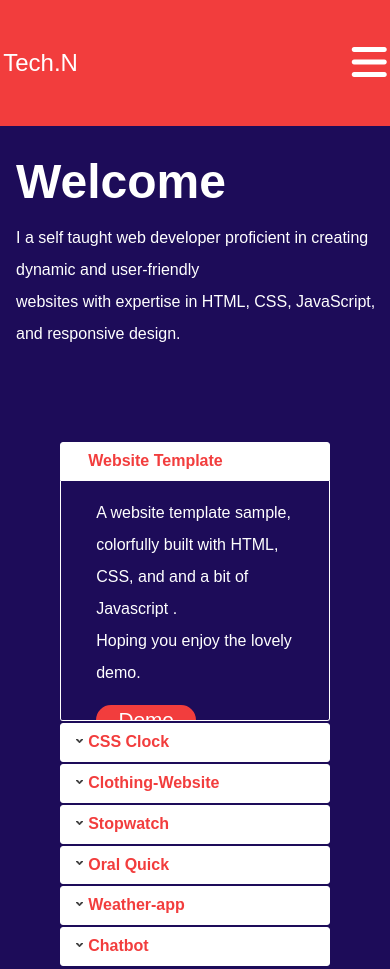
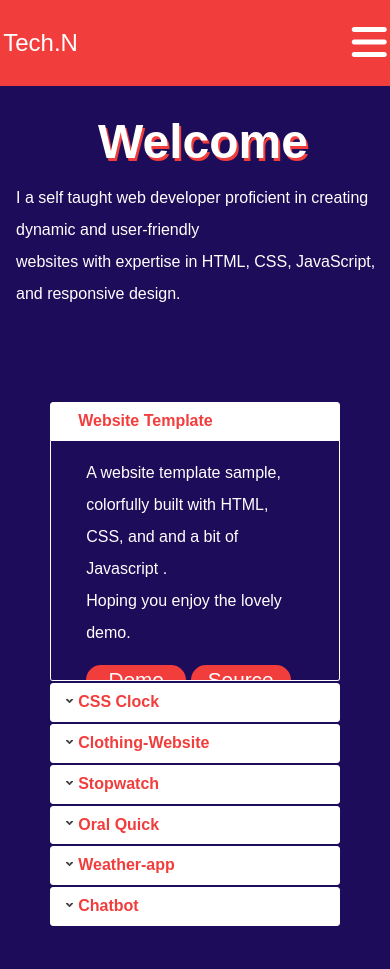
Before and after one commit to technurse911/My-portfolio, a plain HTML site: page index.html in a window 390 px wide. Shown: the top 969 px of the page. Drawn offline with nearby package versions, Linux system fonts and the light colour scheme.

Commit message:
updated style.css

```diff
--- a/style.css
+++ b/style.css
@@ -35,7 +35,7 @@ header{
 
 .navbar{
     width:100%;
-    height: 120px;
+    height: 80px;
     max-width: 1200px;
     margin: 0 auto;
     display: flex;
@@ -126,14 +126,15 @@ scale: 1.07;
     align-items: start;
     text-align: left;
     line-height:2rem;
-    margin-left: 3rem;
+    margin-left: 10rem;
     color: white;
 }
 
 #hero h1{
     color: white;
     font-size: 3rem;
-    margin-bottom:1rem ;
+    margin-bottom:2rem;
+    text-shadow: 2px 3px #F23D3D;
 }
 .first_letter{
    font-size: 1.3rem;
@@ -226,17 +227,24 @@ scale: 1.07;
     padding-bottom: 40px;
     display: flex;
     flex-direction: column;
+    justify-content: center;
+    align-items: center;
     line-height:2rem;
     color: white;
     margin-left: 1rem;
+}
+#hero h1{
+    text-align: center;
+    margin-left: 0;
+    line-height: 2rem;
 }
 #div1{
     margin-top: 50px;
     display: flex;
     flex-direction: column;
     justify-content: center;
-    margin-left: 60px;
-    margin-right: 60px;
+    margin-left: 50px;
+    margin-right: 50px;
 }
 text .link{
     display: flex;
```
